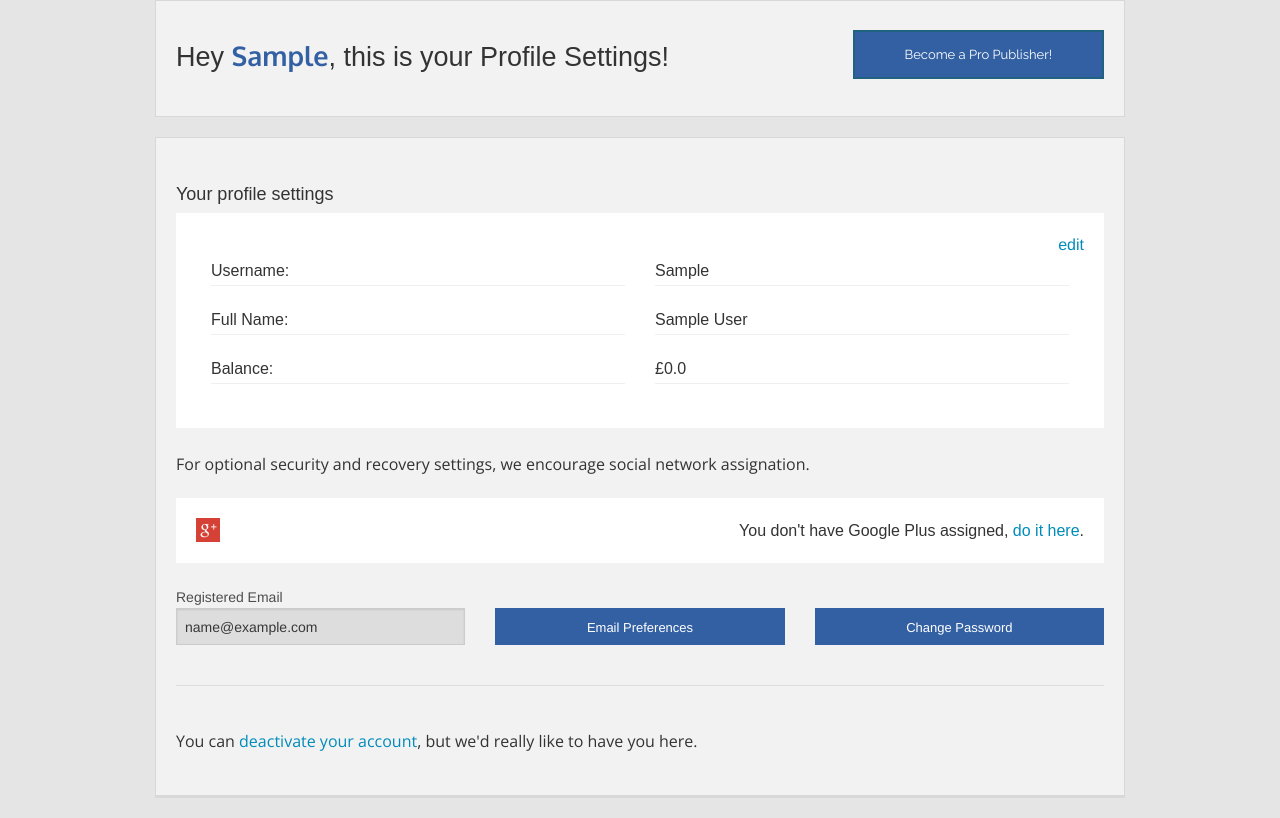
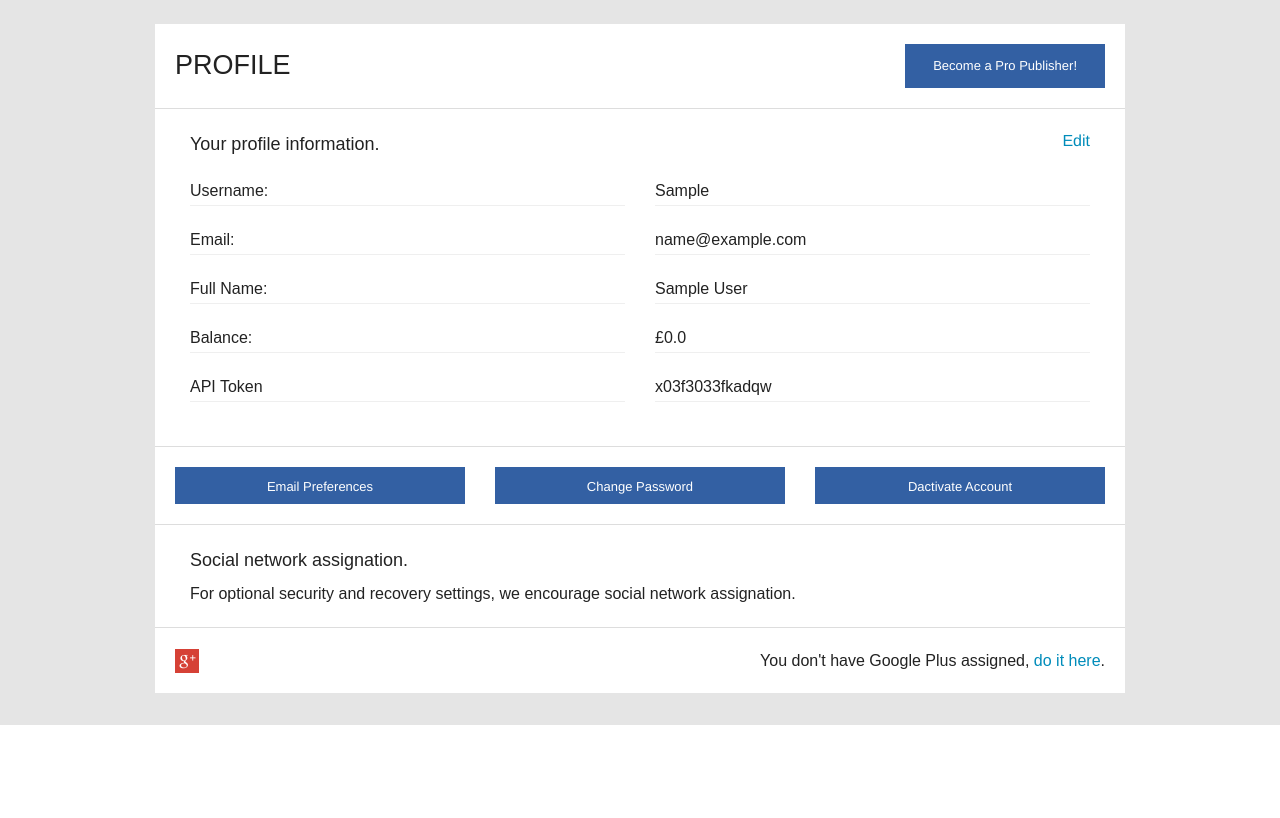
Before and after one commit to JamesJGarner/Survey, a Django app: page /profile/ in a window 1280 px wide. Shown: the part 75-893 px from the top of the page. After the commit the page ends 800 px from the top, so only its background shows below. Run offline with Django 3.2, Linux system fonts and the light colour scheme; the visitor is signed in with stand-in values (Sample User, id 1); data that the repository does not hold is empty.

Commit message:
Finished design of profile

```diff
--- a/pluginservice/apps/polls/static/css/default.css
+++ b/pluginservice/apps/polls/static/css/default.css
@@ -1242,7 +1242,24 @@ ul.pagination li.current a, ul.pagination li.current button {
   }
 }
 
-.profilemain p {
-      border-bottom: 1px solid rgba(221, 221, 221, 0.46);
-    line-height: 28px;
+.underlinep p {
+  border-bottom: 1px solid rgba(221, 221, 221, 0.46);
+  line-height: 28px;
 }
+
+.profilemain {
+  border-top:1px solid #ddd;
+  border-bottom: 1px solid #ddd;
+  float: left;
+  width:100%;
+  background-color:#FFF;
+}
+
+.profile-box {
+  border-top: 1px solid #ddd;
+  border-bottom: 1px solid #ddd;
+  float: left;
+  width: 100%;
+  padding-top:20px;
+  margin-bottom: 20px;
+}
--- a/pluginservice/templates/site/profile.html
+++ b/pluginservice/templates/site/profile.html
@@ -1,7 +1,6 @@
 {% extends 'base.html' %}
-
 {% block content %}
-<div id="myModal" class="reveal-modal small" data-reveal aria-labelledby="modalTitle" aria-hidden="true" role="dialog">
+<div id="passwordmodal" class="reveal-modal small" data-reveal aria-labelledby="modalTitle" aria-hidden="true" role="dialog">
     <h2 id="modalTitle">Change Your Password.</h2>
     <hr>
     <label>Your Current Password:</label>
@@ -15,7 +14,7 @@
     <a class="close-reveal-modal" aria-label="Close">&#215;</a>
 </div>
 
-<div id="myModal2" class="reveal-modal medium" data-reveal aria-labelledby="modalTitle" aria-hidden="true" role="dialog">
+<div id="emailmodal" class="reveal-modal medium" data-reveal aria-labelledby="modalTitle" aria-hidden="true" role="dialog">
   <div class="large-12 columns">
       <h2 id="modalTitle">Email Preferences.</h2><hr>
       <h4><label>Your current email address:</label> <b>{{ user.email }}</b></h4>
@@ -53,73 +52,80 @@
   </div>
   <a class="close-reveal-modal" aria-label="Close">&#215;</a>
 </div>
+<div id="deactivatemodal" class="reveal-modal small" data-reveal aria-labelledby="modalTitle" aria-hidden="true" role="dialog">
+    <h2 id="modalTitle">Deactivate your account.</h2>
+    <hr>
+    <p>You can <a href="#">deactivate your account</a>, but we'd really like to have you here.</p>
+    <a class="close-reveal-modal" aria-label="Close">&#215;</a>
+</div>
+
+<br>
 <div class="row">
     <div class="large-12 columns">
-        <div class="panel left100 simple">
+        <div class="whitebackground left100 simple">
             <div class="left">
-            <h3>Hey <span class="teamname">{{ user.username|title  }}</span>, this is your Profile Settings!</h3>
+                <h3>PROFILE</h3>
             </div>
             <div class="right">
-			<a href="#" class="secondary buttonSelected2 button small marginbig">Become a Pro Publisher!</a>
+                <a href="#" class="buttonSelected2 button small">Become a Pro Publisher!</a>
             </div>
         </div>
     </div>
-
-
     <div class="large-12 columns">
-        <div class="panel clearfix">
+        <div class="whitebackground profilemain underlinep">
+            <div class="large-12 columns">
+                <h5 class="left">Your profile information.</h5>
+                <a href="#" class="right">Edit</a>
+            </div>
             <br>
-           <h5>Your profile settings</h5>
-            <div class="whitebackground clearfix profilemain">
-             <a href="#" class="right">edit</a>
             <br>
             <div class="large-6 columns">
                 <p>Username:</p>
+                <p>Email:</p>
                 <p>Full Name:</p>
                 <p>Balance:</p>
+                <p>API Token</p>
             </div>
             <div class="large-6 columns">
                 <p>{{ user.username|title }}</p>
+                <p>{{ user.email }}</p>
                 <p>{{ user.first_name }} {{ user.last_name }}</p>
                 <p>£{{ user.userprofile.balance }}</p>
+                <p>x03f3033fkadqw</p>
                 <br>
             </div>
         </div>
         <br/>
-             <p>For optional security and recovery settings, we encourage social network assignation.</p>
-            <div class="whitebackground clearfix">
-
-                <div class="left">
-                    <img class="logo" src="/static/img/home/icons/google_profile.png"/>
-                </div>
-
-                <div class="right">
-                    <p>You don't have Google Plus assigned, <a href="#">do it here</a>.</p>
-                </div>
-            </div>
-            <br/>
+        <div class="whitebackground left100">
             <div class="row">
                 <div class="large-4 columns">
-                    <label>Registered Email
-                        <input type="text" value="{{ user.email }}" disabled>
+                    <label>
+                        <a href="#" data-reveal-id="emailmodal" class="button small PasswordButton">Email Preferences</a>
                     </label>
                 </div>
                 <div class="large-4 columns">
                     <label>
-                        <br/>
-                        <a href="#" data-reveal-id="myModal2" class="button small PasswordButton">Email Preferences</a>
+                        <a href="#" data-reveal-id="passwordmodal" class="button small PasswordButton">Change Password</a>
                     </label>
                 </div>
                 <div class="large-4 columns">
                     <label>
-                        <br/>
-                        <a href="#" data-reveal-id="myModal" class="button small PasswordButton">Change Password</a>
+                        <a href="#" data-reveal-id="deactivatemodal" class="button small PasswordButton">Dactivate Account</a>
                     </label>
                 </div>
             </div>
-			<hr/><br/>
-            <small><p>You can <a href="#">deactivate your account</a>, but we'd really like to have you here.</p></small>
+        </div>
+		<div class="whitebackground profilemain">
+            <div class="large-12 columns">
+                <h5>Social network assignation.</h5>
+                <p>For optional security and recovery settings, we encourage social network assignation.</p>
+            </div>
+        </div>
+        <div class="whitebackground left100">
+            <p class="left"> <img class="logo" src="/static/img/home/icons/google_profile.png"/></p>
+            <p class="right">You don't have Google Plus assigned, <a href="#">do it here</a>.</p>
         </div>
     </div>
 </div>
+<br>
 {% endblock %}
```
Lines whose indentation alone changed are shown as unchanged.
